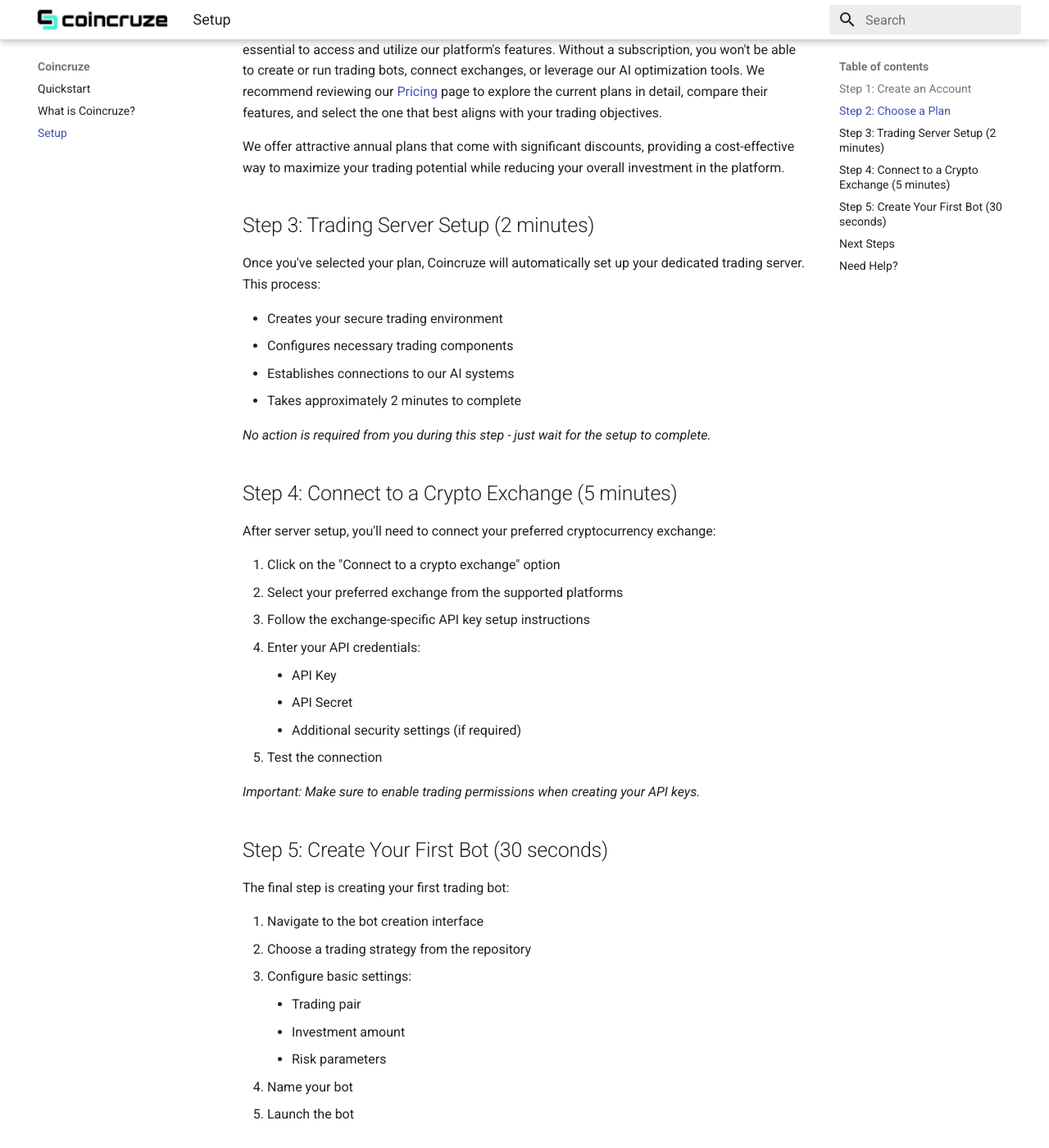
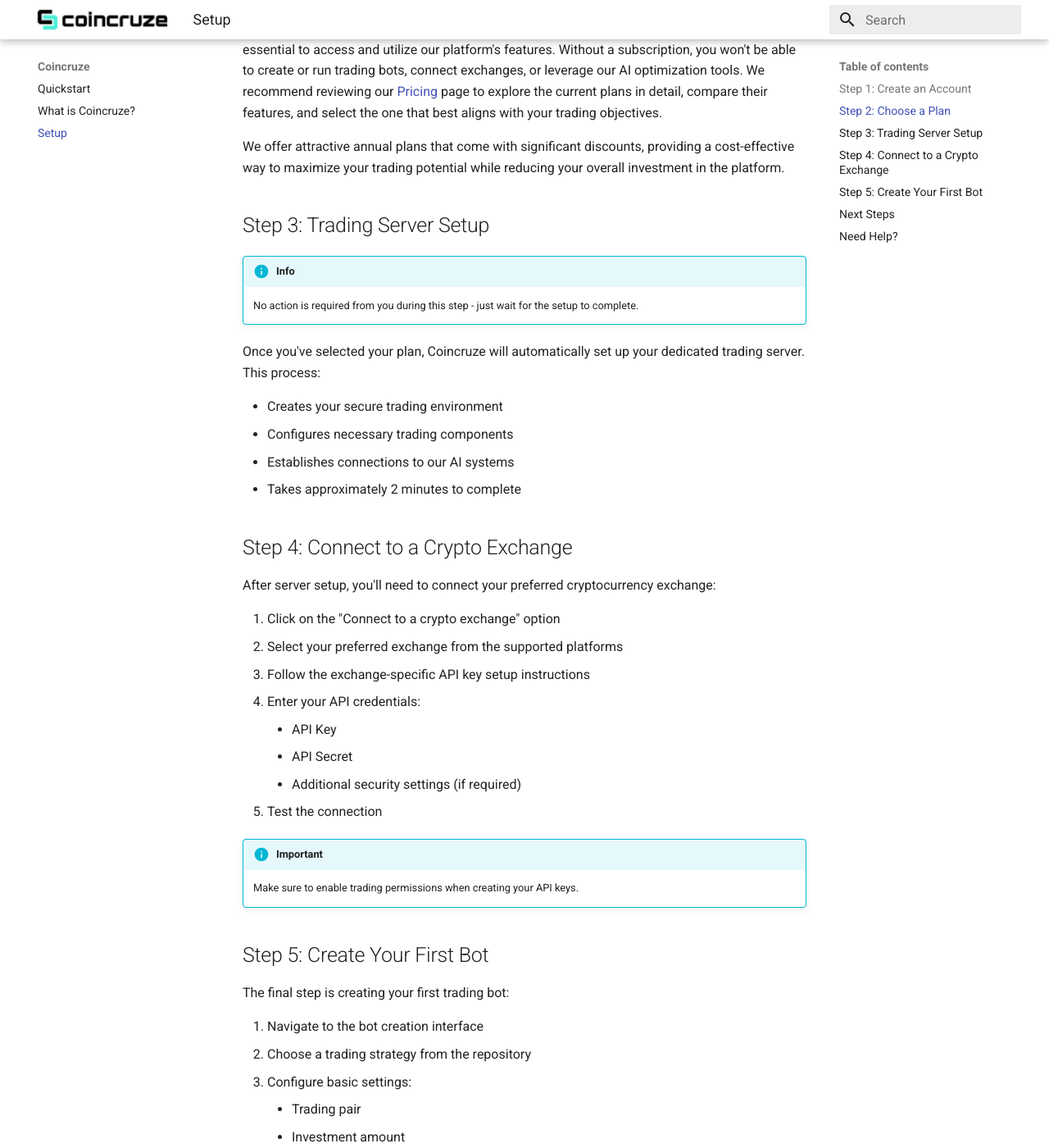
Before and after one commit to coincruze/docs, an MkDocs documentation site: the page built from docs/setup.md, in a window 1280 px wide and 1400 px high, scrolled down 888 px. Shown: the whole window at 82% size. Built offline with MkDocs 1.6.1 and Material for MkDocs 9.7.7, drawn with Linux system fonts in a browser that asks for light colours.

Commit message:
docs: Enhance setup guide with clearer instructions and improved formatting

```diff
--- a/docs/setup.md
+++ b/docs/setup.md
@@ -23,8 +23,10 @@
 
 We offer attractive annual plans that come with significant discounts, providing a cost-effective way to maximize your trading potential while reducing your overall investment in the platform.
 
+## Step 3: Trading Server Setup
 
-## Step 3: Trading Server Setup (2 minutes)
+!!! info
+      No action is required from you during this step - just wait for the setup to complete.
 
 Once you've selected your plan, Coincruze will automatically set up your dedicated trading server. This process:
 
@@ -33,9 +35,7 @@
 - Establishes connections to our AI systems
 - Takes approximately 2 minutes to complete
 
-*No action is required from you during this step - just wait for the setup to complete.*
-
-## Step 4: Connect to a Crypto Exchange (5 minutes)
+## Step 4: Connect to a Crypto Exchange
 
 After server setup, you'll need to connect your preferred cryptocurrency exchange:
 
@@ -48,9 +48,10 @@
       - Additional security settings (if required)
 5. Test the connection
 
-*Important: Make sure to enable trading permissions when creating your API keys.*
+!!! info "Important"
+      Make sure to enable trading permissions when creating your API keys.
 
-## Step 5: Create Your First Bot (30 seconds)
+## Step 5: Create Your First Bot
 
 The final step is creating your first trading bot:
 
```
